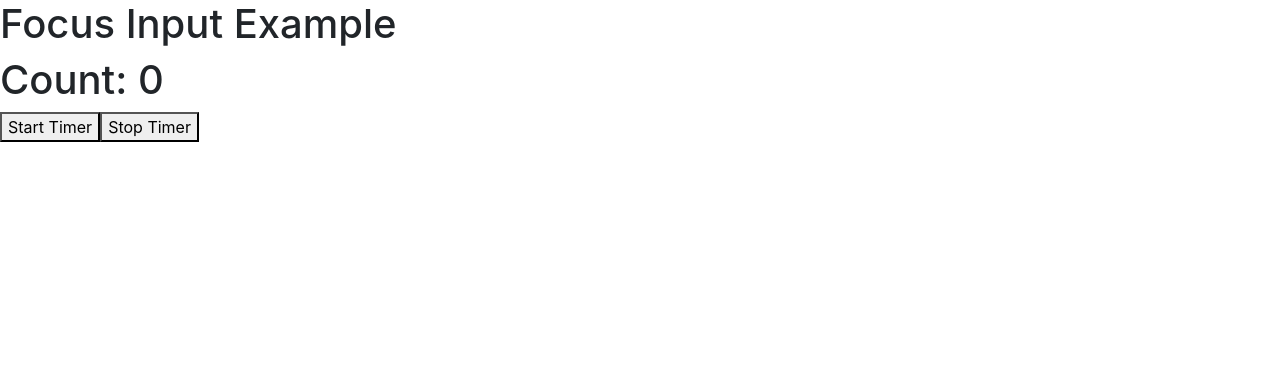
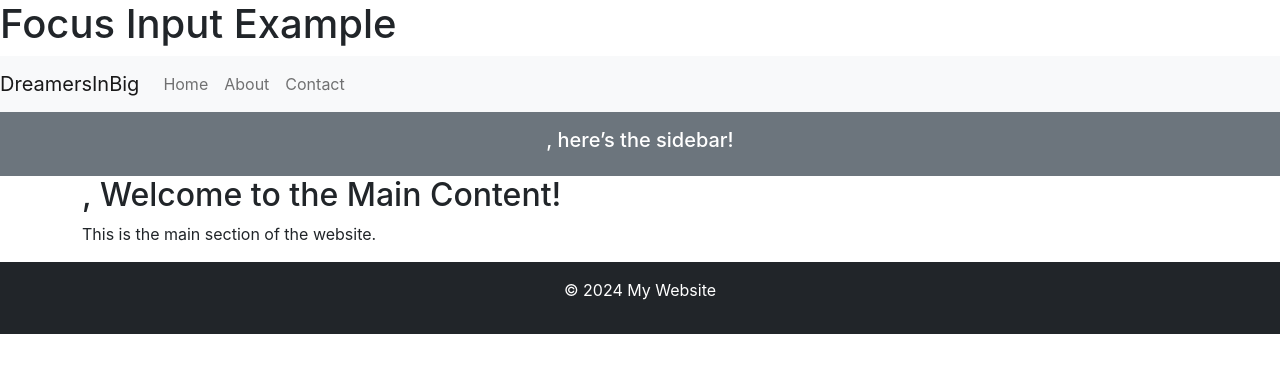
Before and after one commit to mlestrella843/React_Meta, a React (Create React App) app in the folder firstapp/: page / in a window 1280 px wide. Shown: the top 372 px of the page. Built offline with nearby package versions, Linux system fonts and the light colour scheme.

Commit message:
Navigation in React

```diff
--- a/firstapp/src/App.js
+++ b/firstapp/src/App.js
@@ -6,15 +6,15 @@ This allows the styles defined in the `App.css` file to be applied to the compon
 `App` component. */
 // import './App.css';
 
-// import Nav from "./components/Nav";
-// import Header from './components/Header';
-// import Main from './components/Main';
-// import Sidebar from "./components/Sidebar";
-// import Footer from "./components/Footer";
-// import Heading from "./components/Lab1/Heading";
-// import Apple from "./components/props_children_exercise/Apple";
-// import Pears from "./components/props_children_exercise/Pears";
-// import Bag from "./components/props_children_exercise/Bag";
+import Nav from "./components/Nav";
+import Header from './components/Header';
+import Main from './components/Main';
+import Sidebar from "./components/Sidebar";
+import Footer from "./components/Footer";
+import Heading from "./components/Lab1/Heading";
+import Apple from "./components/props_children_exercise/Apple";
+import Pears from "./components/props_children_exercise/Pears";
+import Bag from "./components/props_children_exercise/Bag";
 
 // import Errors from "./components/handling_errors/Errors";
 
@@ -187,12 +187,29 @@ function App() {
 
 
 //* useRef
+// return (
+//     <div>
+//       <h1>Focus Input Example</h1>
+//       {/* <TextInputWithFocusButton /> */}
+//       <TimerComponent />
+//     </div>
+//   );
+// }
+// export default App;
+
+//* React Router
+
 return (
-    <div>
-      <h1>Focus Input Example</h1>
-      {/* <TextInputWithFocusButton /> */}
-      <TimerComponent />
-    </div>
-  );
+  <div>
+    <h1>Focus Input Example</h1>
+    {/* <TextInputWithFocusButton /> */}
+      <Nav />
+      <Sidebar />
+      <Main />
+      <Footer />
+  </div>
+);
+
+
 }
 export default App;
--- a/firstapp/src/components/exercise2/ChildComponent.js
+++ b/firstapp/src/components/exercise2/ChildComponent.js
@@ -1,6 +1,7 @@
 import React, {useState} from "react";
 
 function ChildComponent() {
+
     const [text, setText] = useState('');
 
     return (
```
